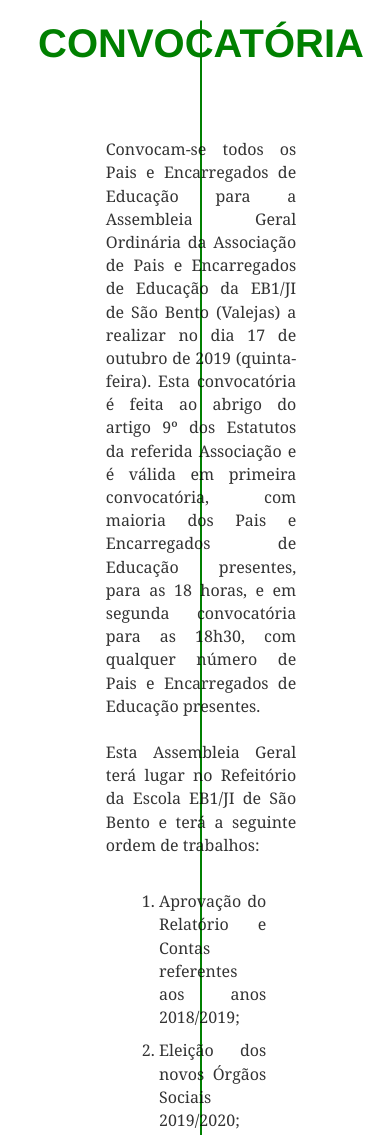
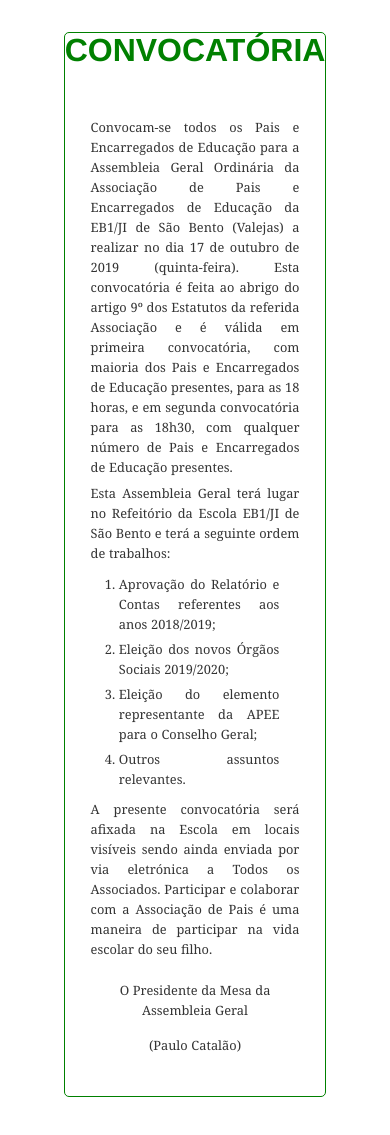
Before and after one commit to slowdata/apee, a Gatsby site: page / in a window 390 px wide. Shown: the top 1135 px of the page. Built offline with nearby package versions, Linux system fonts and the light colour scheme; Gatsby itself is replaced by a stand-in of ours; some packages are replaced by stand-ins of ours.

Commit message:
Adicionado media querys para ficar mais responsive

```diff
--- a/src/components/convocatoria.module.css
+++ b/src/components/convocatoria.module.css
@@ -4,7 +4,7 @@
   justify-content: center;
   align-items: center;
   margin-top: 65px;
-  margin: 20px 200px;
+  margin: 20px 160px;
   border: 1.5px solid green;
   border-radius: 5px;
 }
@@ -37,3 +37,43 @@
     margin: 20px 50px;
   }
 }
+
+@media (max-width: 768px) {
+  .title {
+    font-size: 2rem;
+  }
+  .container {
+    margin: 5px;
+  }
+  section {
+    margin: 10px 25px;
+    font-size: 0.8rem;
+    line-height: 1.25rem;
+    word-spacing: 0.3px;
+  }
+  br {
+    display: none;
+  }
+  p {
+    margin-bottom: 6px;
+  }
+
+  section li {
+    margin: 5px 20px 0px 5px;
+  }
+  ol {
+    margin-bottom: 10px;
+  }
+  section center {
+    margin-top: 15px;
+  }
+}
+
+@media (max-width: 1024px) {
+  .container {
+    margin: 2em 4em;
+  }
+  section {
+    margin: 2em;
+  }
+}
```
